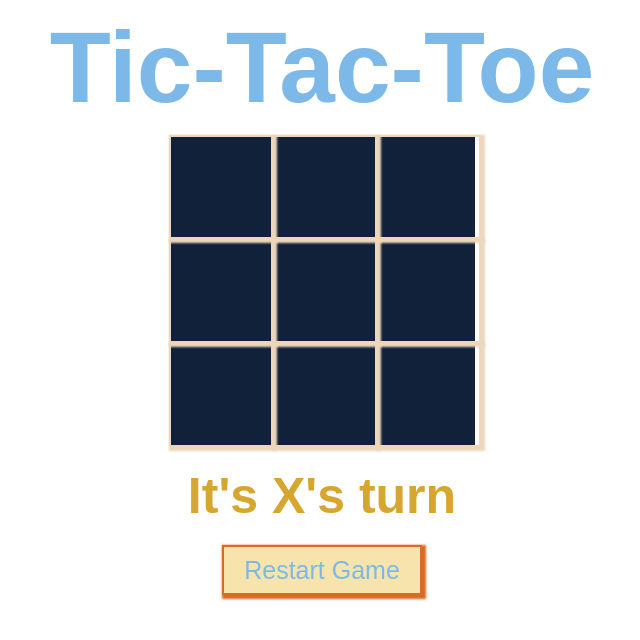
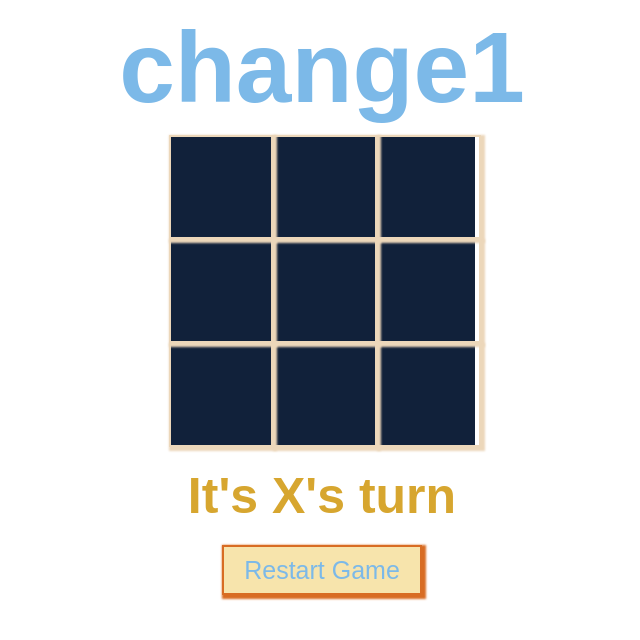
Before and after one commit to BlueHat7/devopsapp, a plain HTML site: page index.html in a window 1280 px wide. Shown: the whole page, without its empty margins (318-958 px from the left). Drawn offline with Linux system fonts and the light colour scheme.

Commit message:
Update index.html

```diff
--- a/index.html
+++ b/index.html
@@ -12,7 +12,7 @@
     </head>
     <body>
         <section>
-            <h1 class="game--title">Tic-Tac-Toe</h1>
+            <h1 class="game--title">change1</h1>
             <div class="game--container">
                 <div data-cell-index="0" class="cell"></div>
                 <div data-cell-index="1" class="cell"></div>
```
